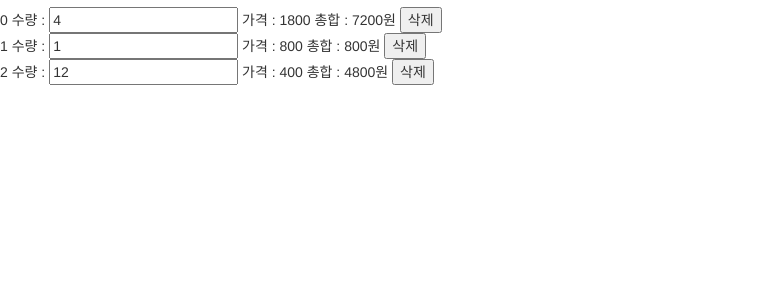
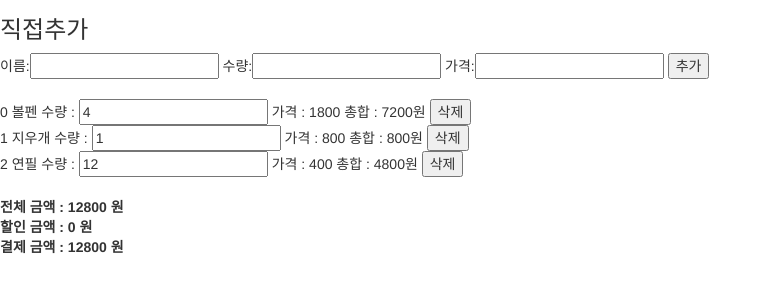
Before and after one commit to soulduse/angularjsstudy, a website: page public/html/hello.html in a window 1280 px wide. Shown: the part 135-428 px from the top of the page, without its empty margins (0-772 px from the left). Drawn offline with nearby package versions, Linux system fonts and the light colour scheme.

Commit message:
직접추가, 전체금액, 할인금액, 결제금액 추가

```diff
--- a/public/html/hello.html
+++ b/public/html/hello.html
@@ -18,21 +18,29 @@
     <br>
 
     <h1>장바구니</h1>
+    <h3>직접추가</h3>
+    이름:<input type="text" ng-model="items.title">
+    수량:<input type="text" ng-model="items.count">
+    가격:<input type="text" ng-model="items.price">
+    <button ng-click="add()">추가</button>
+    <br><br>
     <div ng-repeat="item in items">		<!-- for문과 같다고 생각하면 된다. items배열에 있는 내용을 하나하나 다 뽑아 오겠다.-->
-    	<span>{{$index}}</span>			<!-- {{$index}} = ng-repeat에서 사용할수 있는 index값 -->
-    	<span>{{$item.title}}</span>
+    	<span> {{$index}}</span>
+        <span>{{item.title}}</span>			<!-- {{$index}} = ng-repeat에서 사용할수 있는 index값 -->
     	<span>수량 : <input type="text" ng-model="item.count"></span>
     	<span>가격 : {{item.price}}</span>
     	<span>총합 : {{item.count * item.price}}원</span>
-    	<button ng-click='remove(item);'>삭제</button>
+    	<button ng-click="remove($index)">삭제</button>
     	<!-- <button ng-click='remove(index);'>삭제</button> -->
     </div>
 
-    <!-- <div ng-repeat="item in items">
+<br>
 
-    	<h3 ng-model="sumPrice(item);"></h3>
-    </div>
-    총합 : {{hello.totalPrice}} -->
+<strong>전체 금액 : {{totalPrice(items)}} 원</strong><br>
+<strong>할인 금액 : {{salePrice(totalPrice(items))}} 원</strong><br>
+<strong>결제 금액 : {{payPrice(totalPrice(items),salePrice(totalPrice(items)))}} 원</strong>
+
+
 
 
 </body>
--- a/public/js/hello.js
+++ b/public/js/hello.js
@@ -13,6 +13,8 @@ angular.module('hello', [])
 			msg : 'hello.'
 		}
 
+
+
 		$scope.toUpper = function(){
 			$scope.hello.msg = $filter('uppercase')($scope.hello.msg);
 		}
@@ -22,19 +24,36 @@ angular.module('hello', [])
 		// }
 
 		$scope.remove = function(index){
-			var index = $scope.items.indexOf(item);
 			$scope.items.splice(index, 1);
 		}
 
-		// $scope.sumPrice = function(price){
-		// 	var sumPrice;
-		// 	for(var i=0; i<$scope.items.lenth; i++){
-		// 		sumPrice = scope.items[i].price;
-		// 		console.log(sumPrice);
-		// 	}
+		$scope.add = function(){
+			$scope.items.push($scope.items);
+		}
 
-		// 	$scope.hello.totalPrice = sumPrice;
-		// }
+		$scope.totalPrice = function(items){
+			var total = 0;
+
+			for(var i=0; i<items.length; i++){
+				total += items[i].price * items[i].count;
+			}
+
+			console.log(total);
+			return total;
+		}
+
+		$scope.salePrice = function(totalPrice){
+			if(totalPrice >= 20000){
+				return totalPrice*0.1;
+			}else{
+				return 0;
+			}
+		}
+
+		$scope.payPrice = function(totalPrice,salePrice){
+
+			return totalPrice-salePrice;
+		}
 
 		$scope.items = [
 			{
```
